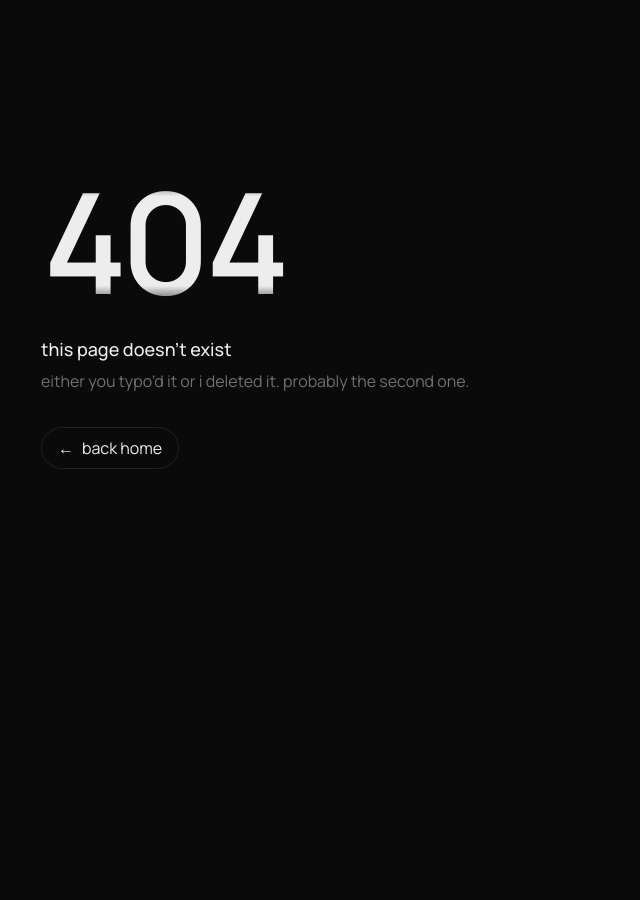
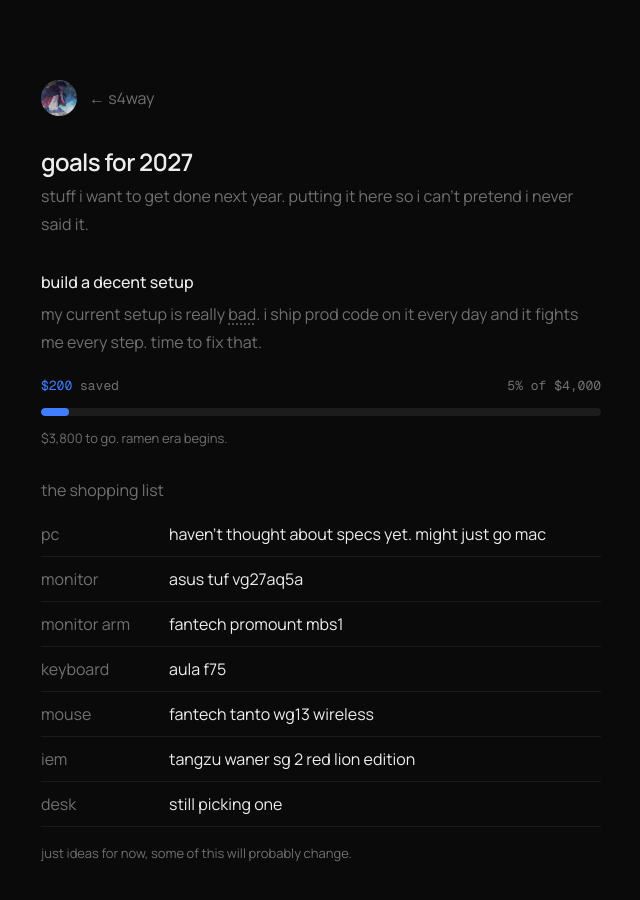
Before and after one commit to wrrfsub/Portfolio, a Next.js app: page /goals in a window 1280 px wide. Before the commit this address had no page. Shown: the top 900 px of the page, without its empty margins (319-959 px from the left). Before the commit the page ends 800 px from the top, so only its background shows below. Built offline with nearby package versions, Linux system fonts and the light colour scheme.

Commit message:
goals page for 2027, setup fund + shopping list

```diff
--- a/src/app/globals.css
+++ b/src/app/globals.css
@@ -302,3 +302,34 @@ main > :nth-child(6) { animation-delay: 0.25s; }
 @media (prefers-reduced-motion: reduce) {
   ::view-transition-group(*), ::view-transition-old(*), ::view-transition-new(*) { animation: none !important; }
 }
+
+.bad {
+  text-decoration: underline dotted rgb(var(--fg) / 0.4);
+  text-underline-offset: 4px;
+  cursor: help;
+  outline: none;
+}
+.badcard {
+  position: absolute;
+  z-index: 40;
+  left: 0;
+  top: calc(100% + 8px);
+  width: min(100%, 230px);
+  padding: 8px;
+  border-radius: 12px;
+  border: 1px solid rgb(var(--fg) / 0.1);
+  background: rgb(var(--card) / 0.95);
+  backdrop-filter: blur(12px);
+  box-shadow: 0 16px 40px rgb(0 0 0 / 0.5);
+  font-size: 12px;
+  line-height: 18px;
+  color: rgb(var(--fg) / 0.8);
+  pointer-events: none;
+  opacity: 0;
+  filter: blur(4px);
+  transform: translateY(-4px) scale(0.98);
+  transform-origin: top left;
+  transition: opacity 0.18s ease, filter 0.18s ease, transform 0.22s cubic-bezier(0.22, 1, 0.36, 1);
+}
+.bad:hover .badcard,
+.bad:focus-visible .badcard { opacity: 1; filter: blur(0); transform: none; }
--- /dev/null
+++ b/src/app/goals/page.jsx
@@ -0,0 +1,104 @@
+export const metadata = {
+  title: 'goals · s4way',
+  description: 'what i want to get done in 2027, and how far along i am.',
+  alternates: { canonical: '/goals/' },
+  openGraph: { url: '/goals/', title: 'goals · s4way' },
+}
+
+const GOALS = [
+  {
+    title: 'build a decent setup',
+    why: (
+      <>
+        my current setup is really{' '}
+        <span className="bad" tabIndex={0}>
+          bad
+          <span className="badcard">
+            <img src="/img/setup.webp" alt="my current setup, a laptop and a cheap rgb keyboard in a dark room" width="600" height="800" className="block aspect-[4/3] w-full rounded-lg object-cover object-[50%_20%]" />
+            <span className="mt-2 block font-medium" style={{ color: 'rgb(var(--fg))' }}>acer nitro anv15-41</span>
+            <span className="block">ryzen 5 7535hs</span>
+            <span className="block">rtx 3050 laptop, 6gb</span>
+            <span className="block">8gb ram. yes, eight. in 2026.</span>
+            <span className="block">512gb ssd</span>
+            <span className="block">15.6" 1080p, my only screen</span>
+            <span className="block">and yeah, the middle of the screen is broken 😭</span>
+          </span>
+        </span>
+        . i ship prod code on it every day and it fights me every step. time to fix that.
+      </>
+    ),
+    saved: 200,
+    target: 4000,
+    stuff: [
+      ['pc', "haven't thought about specs yet. might just go mac"],
+      ['monitor', 'asus tuf vg27aq5a'],
+      ['monitor arm', 'fantech promount mbs1'],
+      ['keyboard', 'aula f75'],
+      ['mouse', 'fantech tanto wg13 wireless'],
+      ['iem', 'tangzu waner sg 2 red lion edition'],
+      ['desk', 'still picking one'],
+    ],
+  },
+]
+
+const usd = (n) => `$${n.toLocaleString('en-US')}`
+
+export default function Goals() {
+  return (
+    <main className="mx-auto flex max-w-[600px] flex-col gap-[30px] px-5 pb-36 pt-20 text-base leading-7">
+      <header className="flex items-center justify-between">
+        <a href="/" className="group flex items-center gap-3" aria-label="home">
+          <img src="/img/newpfp.jpg" alt="" className="pfp h-9 w-9 rounded-full" />
+          <span className="muted transition-colors group-hover:text-white">← s4way</span>
+        </a>
+      </header>
+
+      <div>
+        <h1 className="text-2xl font-semibold tracking-tight">goals for 2027</h1>
+        <p className="muted mt-1">stuff i want to get done next year. putting it here so i can't pretend i never said it.</p>
+      </div>
+
+      <ul className="flex flex-col gap-8">
+        {GOALS.map((g) => {
+          const pct = Math.min(100, Math.round((g.saved / g.target) * 100))
+          return (
+            <li key={g.title}>
+              <h2 className="font-medium">{g.title}</h2>
+              <p className="muted relative mt-1">{g.why}</p>
+              <div className="mt-4 flex items-baseline justify-between font-mono text-[13px] tabular-nums">
+                <span><span style={{ color: 'var(--blue)' }}>{usd(g.saved)}</span> <span className="muted">saved</span></span>
+                <span className="muted">{pct}% of {usd(g.target)}</span>
+              </div>
+              <div
+                className="mt-2 h-2 overflow-hidden rounded-full"
+                style={{ background: 'rgb(var(--fg) / 0.08)' }}
+                role="progressbar"
+                aria-valuenow={g.saved}
+                aria-valuemin={0}
+                aria-valuemax={g.target}
+                aria-label={`${g.title} progress`}
+              >
+                <div className="h-full rounded-full" style={{ width: `${Math.max(pct, 2)}%`, background: 'var(--blue)' }} />
+              </div>
+              <p className="muted mt-2 text-[13px]">{usd(g.target - g.saved)} to go. ramen era begins.</p>
+              {g.stuff && (
+                <>
+                  <h3 className="muted mb-2 mt-6">the shopping list</h3>
+                  <ul className="flex flex-col">
+                    {g.stuff.map(([what, pick]) => (
+                      <li key={what} className="flex gap-4 py-2" style={{ borderBottom: '1px solid rgb(var(--fg) / 0.07)' }}>
+                        <span className="muted w-28 shrink-0">{what}</span>
+                        <span>{pick}</span>
+                      </li>
+                    ))}
+                  </ul>
+                  <p className="muted mt-3 text-[13px]">just ideas for now, some of this will probably change.</p>
+                </>
+              )}
+            </li>
+          )
+        })}
+      </ul>
+    </main>
+  )
+}
--- a/src/app/page.jsx
+++ b/src/app/page.jsx
@@ -312,7 +312,7 @@ export default function Home() {
           <a className="link" href="https://x.com/nyxx_s7" target="_blank" rel="noreferrer">x</a>
           {' '}or email me at <a className="link" href="mailto:saktirimala@gmail.com">saktirimala@gmail.com</a>.
           here's my <a className="link text-red-500" href="/tools/Shakti_Rimal_Resume.pdf?v=2" target="_blank">resume</a>,
-          and sometimes i <a className="link" href="/blog/">write stuff</a> or make <a className="link" href="/tools/">tools</a>.
+          my <a className="link" href="/goals/">goals for 2027</a>, and sometimes i <a className="link" href="/blog/">write stuff</a> or make <a className="link" href="/tools/">tools</a>.
           this site is <a className="link" href="https://github.com/wrrfsub/Portfolio" target="_blank" rel="noreferrer">open source</a> and here's <a className="link" href="/info/">how it's made</a>, steal whatever you like.
         </p>
 
--- a/src/app/sitemap.js
+++ b/src/app/sitemap.js
@@ -8,6 +8,7 @@ export default function sitemap() {
     { url: `${SITE}/`, changeFrequency: 'monthly', priority: 1 },
     { url: `${SITE}/blog/`, changeFrequency: 'weekly', priority: 0.7 },
     { url: `${SITE}/info/`, changeFrequency: 'monthly', priority: 0.5 },
+    { url: `${SITE}/goals/`, changeFrequency: 'monthly', priority: 0.5 },
     { url: `${SITE}/tools/`, changeFrequency: 'monthly', priority: 0.6 },
     { url: `${SITE}/tools/note/`, changeFrequency: 'monthly', priority: 0.5 },
     ...getPosts().map((p) => ({ url: `${SITE}/blog/${p.slug}/`, lastModified: p.date, priority: 0.6 })),
```
Also changed, not shown: public/img/setup.webp (added).
